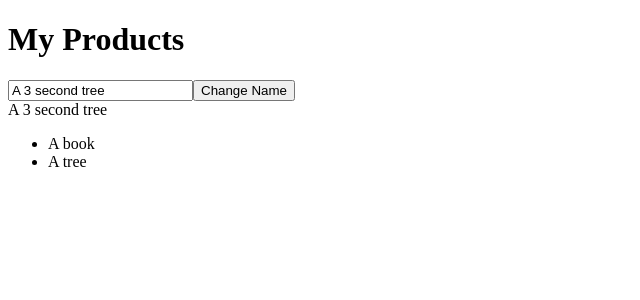
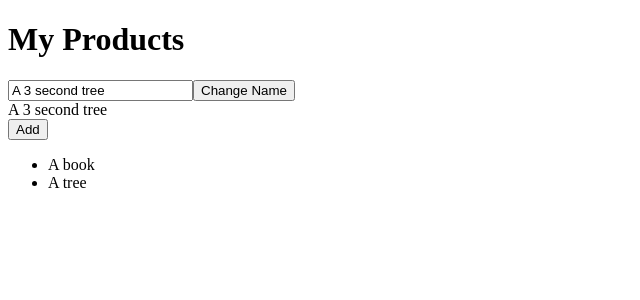
Before and after one commit to FoxGeoff/MyFitness, an Angular app: page / in a window 1280 px wide. Shown: the top 300 px of the page, without its empty margins (0-640 px from the left). Built offline with nearby package versions, Linux system fonts and the light colour scheme.

Commit message:
Example Add Button

```diff
--- a/src/app/products/products.component.html
+++ b/src/app/products/products.component.html
@@ -6,6 +6,9 @@
 <!--  String Interpolation -->
 <div>{{productName}}</div>
 
+<!-- Add a product -->
+<button (click)= "addProducts()">Add</button>
+
 <!-- Example Structural Directives  *ngIf and *ngFor -->
 <ul>
   <li *ngFor = "let prod of products">{{prod}}</li>
--- a/src/app/products/products.component.ts
+++ b/src/app/products/products.component.ts
@@ -21,4 +21,8 @@ export class ProductsComponent implements OnInit {
         this.isDisabled = false;
     }, 3000);
   }
+
+  addProducts() {
+    this.products.push(this.productName);
+  }
 }
```
